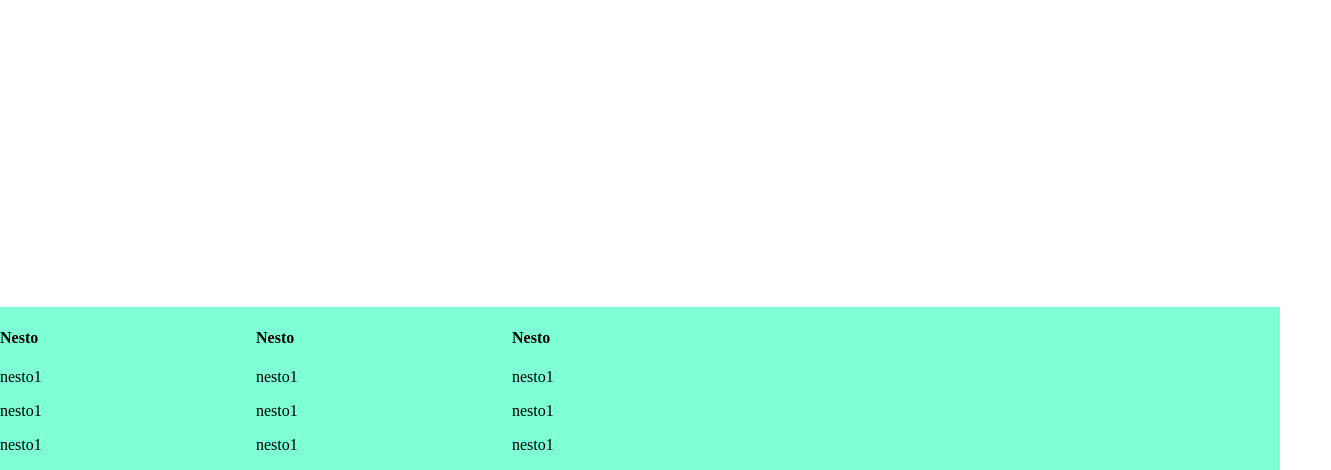
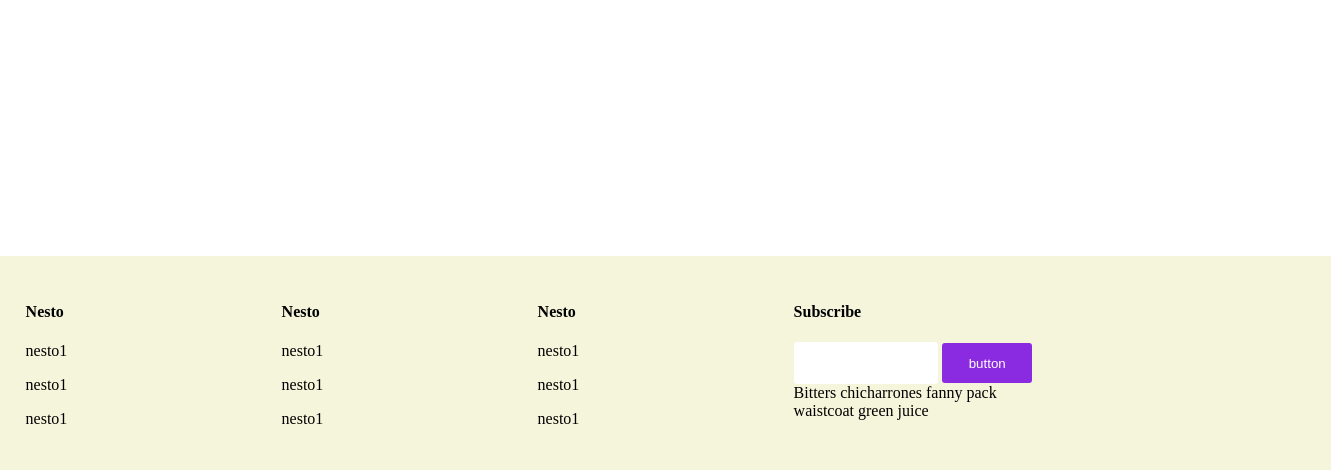
Before and after one commit to Camil-P/Javascript-React-Kurs, a plain HTML site: page Vezba_Footer_02-04/index.html in a window 1280 px wide. Shown: the part 330-800 px from the top of the page, 1331 px wide, since content can reach past the window. Drawn offline with Linux system fonts and the light colour scheme.

Commit message:
Added footer and icon links

```diff
--- a/Vezba_02-04/style.css
+++ /dev/null
@@ -1,13 +0,0 @@
-.container{
-    position: absolute;
-    bottom: 0;
-    left: 0;
-
-    display: flex;
-    width: 100%;
-    background-color: aquamarine;
-}
-
-.child{
-    width: 20%;
-}
--- a/Vezba_02-04/index.html
+++ b/Vezba_Footer_02-04/index.html
@@ -5,7 +5,7 @@
     <meta http-equiv="X-UA-Compatible" content="IE=edge" />
     <meta name="viewport" content="width=device-width, initial-scale=1.0" />
     <link rel="stylesheet" href="style.css" />
-    <title>Vezba</title>
+    <title>Footer</title>
   </head>
   <body>
     <img
@@ -35,7 +35,16 @@
         <p>nesto1</p>
       </div>
 
-      <div class="child"></div>
+      <div class="child">
+        <h4>Subscribe</h4>
+        <div class="form-input">
+          <label for="in">
+            <input id="in" type="text" class="in" />
+          </label>
+          <button onclick="window.alert('dumge je kliknuto')" class="input-button">button</button>
+        </div>
+        <span>Bitters chicharrones fanny pack waistcoat green juice</span>
+      </div>
     </div>
   </body>
 </html>
--- /dev/null
+++ b/Vezba_Footer_02-04/style.css
@@ -0,0 +1,30 @@
+.container{
+    position: absolute;
+    bottom: 0;
+    left: 0;
+
+    display: flex;
+    width: 100%;
+    padding: 2%;
+    background-color:beige;
+}
+
+.child{
+    width: 20%;
+}
+
+.in{
+    border: none;
+    border-radius: 3px;
+    height: 40px;
+    width: 55%;
+}
+
+.input-button{
+    color: white;
+    background-color: blueviolet;
+    border: none;
+    border-radius: 3px;
+    height: 40px;
+    width: 35%;
+}
```
Also changed, not shown: 1 other file.
